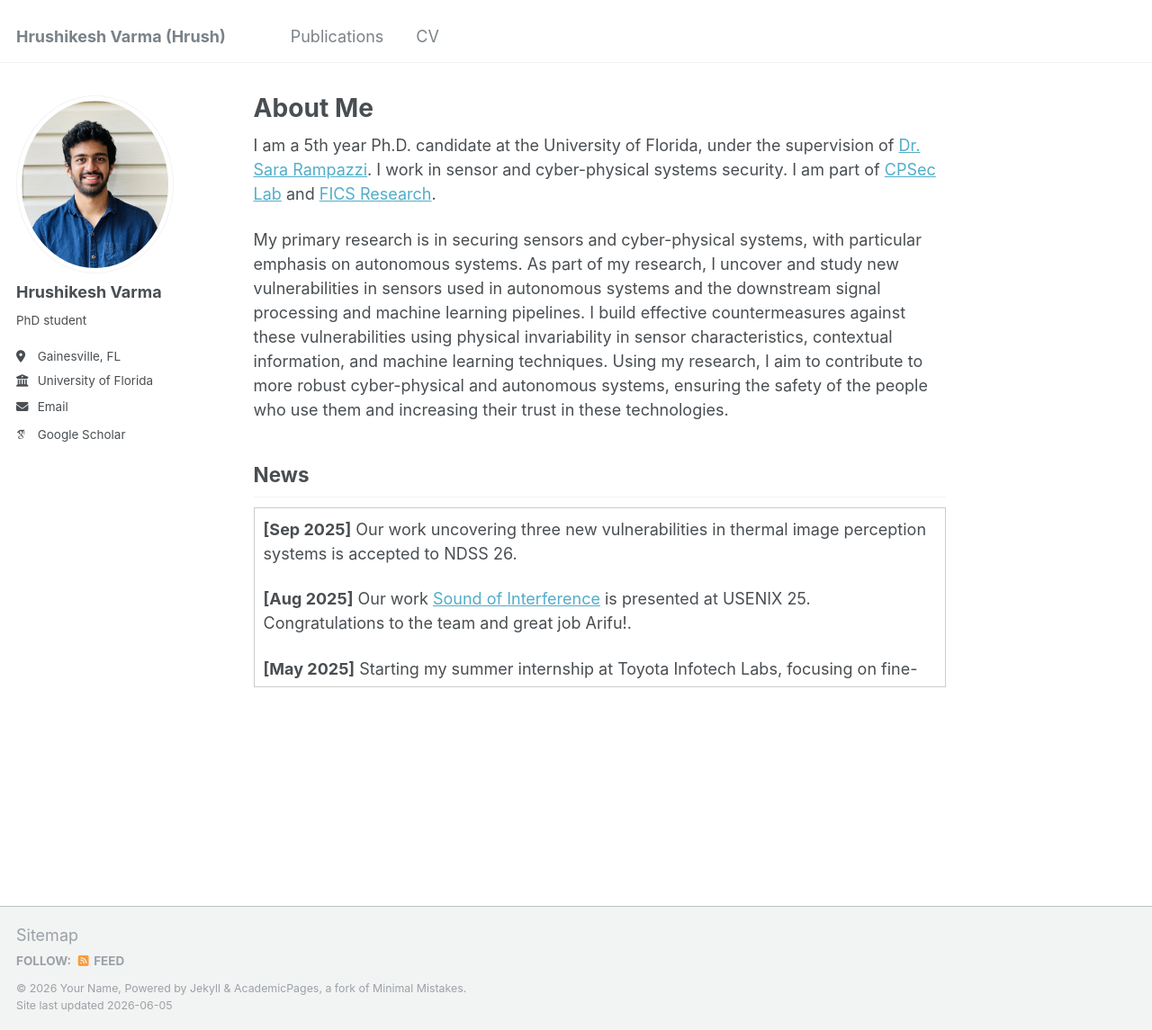
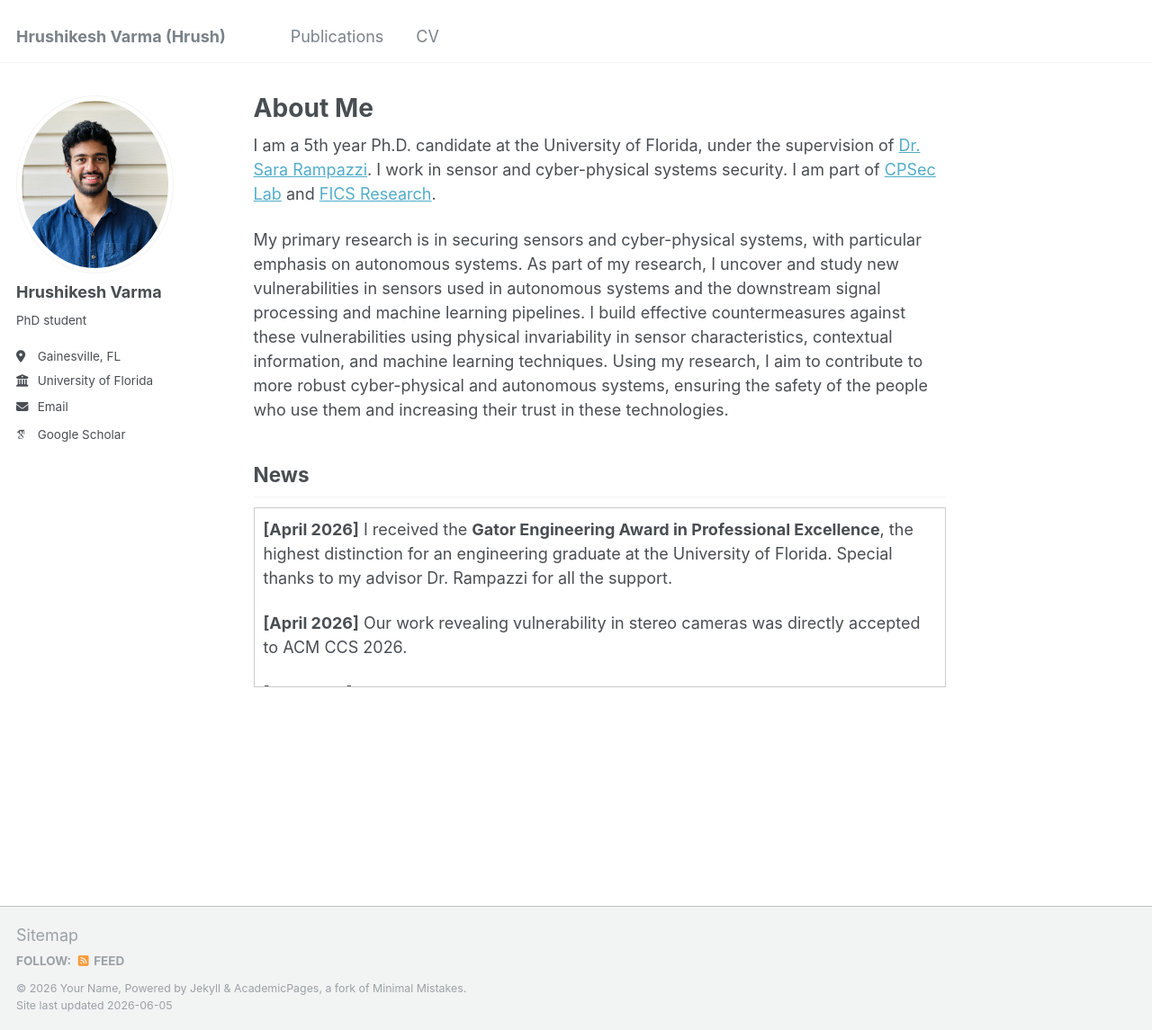
Before and after one commit to hrushivb/hrush, a Jekyll site: the page built from _pages/about.md, in a window 1280 px wide and 1145 px high. Shown: the whole window at 90% size. Built offline with Jekyll 4.4.1, drawn with Linux system fonts in a browser that asks for light colours; some web fonts are replaced.

Commit message:
Update about.md

```diff
--- a/_pages/about.md
+++ b/_pages/about.md
@@ -16,9 +16,23 @@ My primary research is in securing sensors and cyber-physical systems, with part
 <h2 id="news">News</h2>
 <div style="max-height: 200px; overflow-y: auto; border: 1px solid #ccc; padding: 10px;">
 
-<p><strong>[Sep 2025]</strong> Our work uncovering three new vulnerabilities in thermal image perception systems is accepted to NDSS 26.</p>
+<p><strong>[April 2026]</strong> I received the <b>Gator Engineering Award in Professional Excellence</b>, the highest distinction for an engineering graduate at the University of Florida. Special thanks to my advisor Dr. Rampazzi for all the support.</p>
 
-<p><strong>[Aug 2025]</strong> Our work <a href="hhttps://www.usenix.org/conference/usenixsecurity25/presentation/onishi">Sound of Interference</a> is presented at USENIX 25. Congratulations to the team and great job Arifu!.</p>
+<p><strong>[April 2026]</strong> Our work revealing vulnerability in stereo cameras was directly accepted to ACM CCS 2026.</p>
+
+<p><strong>[Mar 2026]</strong> I successfully defended my PhD dissertation! Huge thanks to my advisor and the program committee!</p>
+
+<p><strong>[Mar 2026]</strong> Our work <a href="https://conf.researchr.org/program/secdev-2026/program-secdev-2026/">RepliGuard</a> led by Jennifer and Yungwoo is accepted to ACM SecDev 2026.</p>
+
+<p><strong>[Oct 2025]</strong> Our work demonstrating laser injection attack on traffic lights is accepted to ACM TCPS</p>
+
+
+<p><strong>[Sep 2025]</strong> Our work uncovering three new vulnerabilities in thermal image perception systems is accepted to NDSS 2026.</p>
+
+
+<p><strong>[Aug 2025]</strong> Our work on <a href="https://dl.acm.org/doi/pdf/10.1145/3736731.3746151">Reproducibility in security conferences</a> lead by Ozzy won the best paper award at ACM REP!</p>
+
+<p><strong>[Aug 2025]</strong> Our work <a href="hhttps://www.usenix.org/conference/usenixsecurity25/presentation/onishi">Sound of Interference</a> is presented at USENIX 25. Congratulations to the team and great job Arifu!</p>
 
 <p><strong>[May 2025]</strong> Starting my summer internship at Toyota Infotech Labs, focusing on fine-tuning large language models for safety and trust.</p>
 
```
